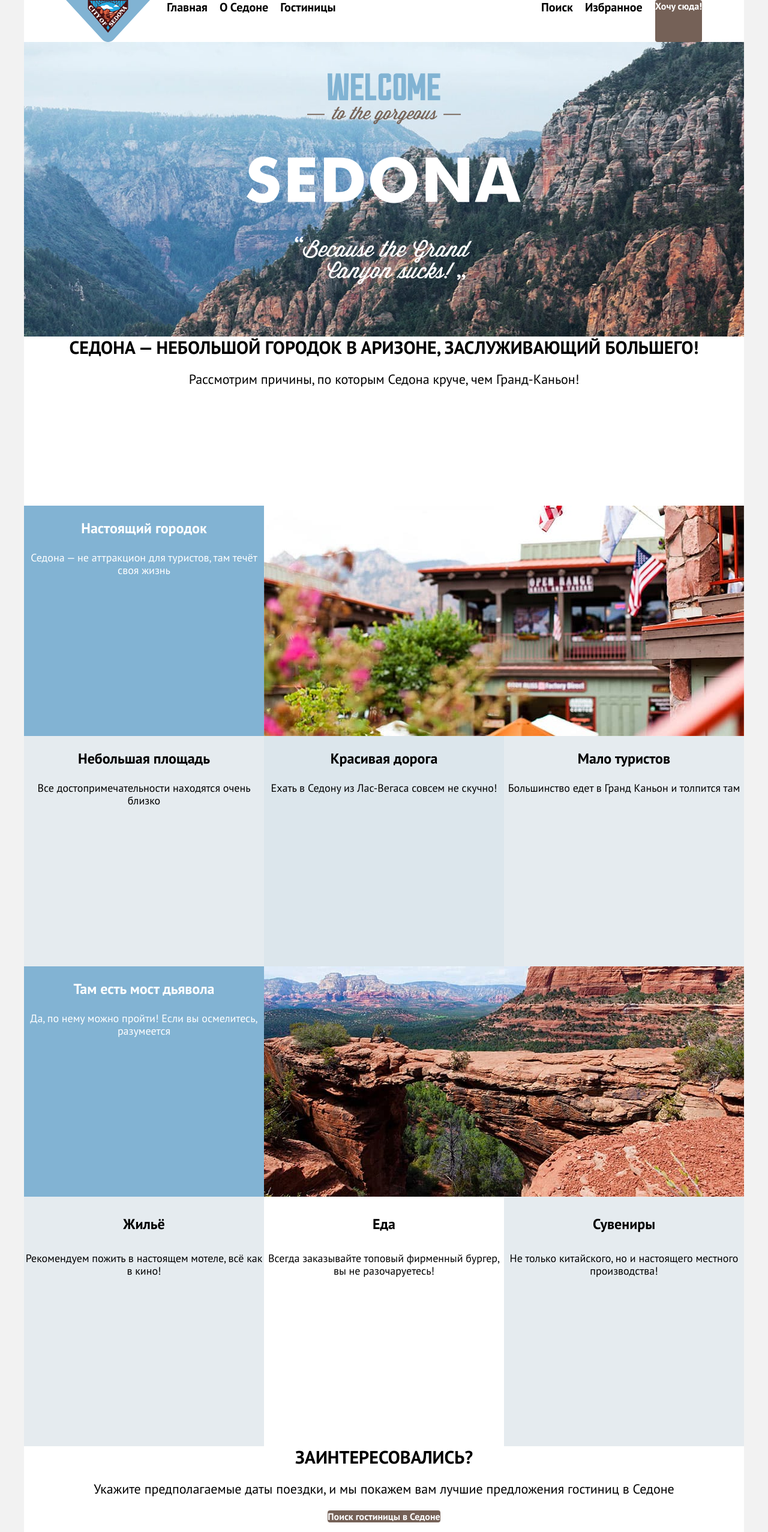
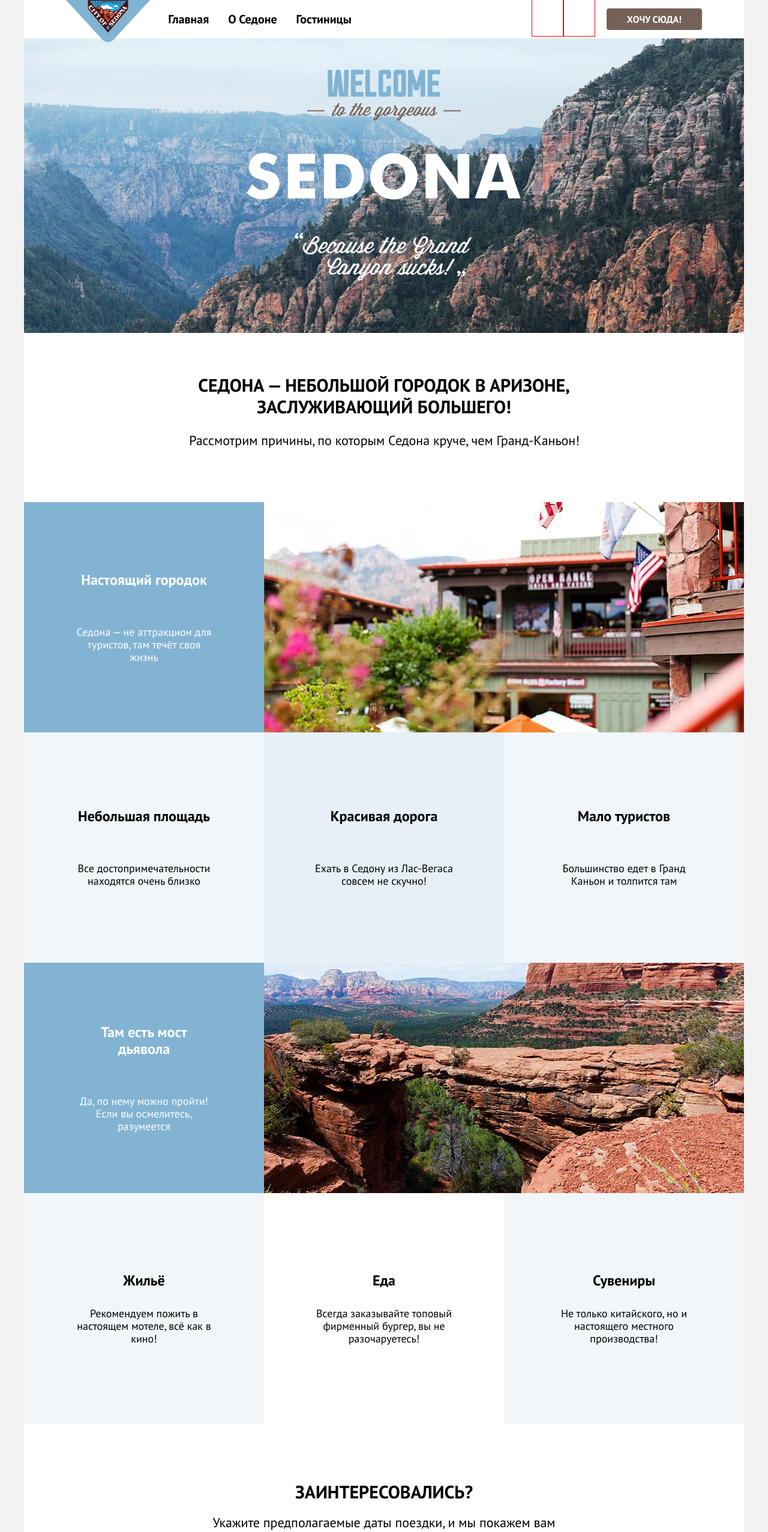
Before and after one commit to htmlacademy-htmlcss/1892547-sedona-35, a plain HTML site: page index.html in a window 1280 px wide. Shown: the top 2554 px of the page at 60% size. Drawn offline with Linux system fonts and the light colour scheme.

Commit message:
сетка компонентов главной страницы

```diff
--- a/index.html
+++ b/index.html
@@ -16,7 +16,6 @@
           <img src="img/logo.svg" alt="Логотип города Седона." width="140" height="70">
         </a>
         <nav class="navigation">
-            <div class="menu-container">
           <ul class="navigation-list">
             <li class="navigation-item">
               <a href="index.html" class="navigation-link navigation-link--active">Главная</a>
@@ -28,8 +27,6 @@
               <a href="catalog.html" class="navigation-link">Гостиницы</a>
             </li>
           </ul>
-            </div>
-            <div class="user-menu-container">
           <ul class="navigation-list navigation-user">
             <li class="navigation-item">
               <a class="navigation-link" href="#">
@@ -41,25 +38,24 @@
                 <span class="visually-hidden">Избранное</span>
               </a>
             </li>
-              </ul>
+            <li class="navigation-item">
               <a class="button navigation-link-button" href="#">
                 Хочу сюда!
               </a>
-            </div>
+            </li>
+          </ul>
         </nav>
       </div>
     </header>
     <main class="main-index" data-test="main">
       <section class="main-hero" data-test="hero">
-          <h1 class="visually-hidden" hidden>Седона — городок в Аризоне</h1>
-          <!--убрать hidden-->
+        <h1 class="visually-hidden">Седона — городок в Аризоне</h1>
         <div class="main-hero main-hero-image-container">
           <img class="main-hero main-hero-image" src="img/hero.png"
             alt="Welcome to the gorgeous Sedona, because the Grand Canyon sucks" width="458" height="352">
         </div>
         <section class="main-hero__title">
-            <h2 class="visually-hidden" hidden>Преимущества</h2>
-            <!--убрать hidden-->
+          <h2 class="visually-hidden">Преимущества</h2>
           <p class="main-title title">
             Седона — небольшой городок в Аризоне, заслуживающий большего!
           </p>
@@ -70,8 +66,8 @@
       </section>
       <section class="main-features" data-test="advantages">
         <ul class="features-list">
-            <li class="features-item">
-              <div class="features-block">
+          <li class="features-item card">
+            <div class="text-block">
               <h3 class="feature-title">Настоящий городок</h3>
               <p class="features-description">
                 Седона — не аттракцион для туристов, там течёт своя жизнь
@@ -79,32 +75,32 @@
             </div>
             <img src="img/advantages-1.jpg" alt="Домики на фоне гор." class="feature-image" width="800" height="384">
           </li>
-            <li class="features-item">
-              <div class="features-block">
+          <li class="features-item card">
+            <div class="text-block">
               <h3 class="feature-title">Небольшая площадь</h3>
               <p class="features-description">
                 Все достопримечательности находятся очень близко
               </p>
             </div>
           </li>
-            <li class="features-item">
-              <div class="features-block">
+          <li class="features-item card">
+            <div class="text-block">
               <h3 class="feature-title">Красивая дорога</h3>
               <p class="features-description">
                 Ехать в Седону из Лас-Вегаса совсем не скучно!
               </p>
             </div>
           </li>
-            <li class="features-item">
-              <div class="features-block">
+          <li class="features-item card">
+            <div class="text-block">
               <h3 class="feature-title">Мало туристов</h3>
               <p class="features-description">
                 Большинство едет в Гранд Каньон и толпится там
               </p>
             </div>
           </li>
-            <li class="features-item">
-              <div class="features-block">
+          <li class="features-item card">
+            <div class="text-block">
               <h3 class="feature-title">Там есть мост дьявола</h3>
               <p class="features-description">
                 Да, по нему можно пройти! Если вы осмелитесь, разумеется
@@ -117,24 +113,24 @@
       </section>
       <section class="advantages">
         <ul class="advantages-list">
-            <li class="advantages-item">
-              <div class="features-block">
+          <li class="advantages-item card">
+            <div class="text-block advantages-text-block">
               <h4 class="advantages-title">Жильё</h4>
               <p class="advantages-description">
                 Рекомендуем пожить в настоящем мотеле, всё как в кино!
               </p>
             </div>
           </li>
-            <li class="advantages-item">
-              <div class="features-block">
+          <li class="advantages-item card">
+            <div class="text-block advantages-text-block">
               <h4 class="advantages-title">Еда</h4>
               <p class="advantages-description">
                 Всегда заказывайте топовый фирменный бургер, вы не разочаруетесь!
               </p>
             </div>
           </li>
-            <li class="advantages-item">
-              <div class="features-block">
+          <li class="advantages-item card">
+            <div class="text-block advantages-text-block">
               <h4 class="advantages-title">Сувениры</h4>
               <p class="advantages-description">
                 Не только китайского, но и настоящего местного производства!
--- a/styles/styles.css
+++ b/styles/styles.css
@@ -34,11 +34,19 @@ body {
   display: flex;
   flex-direction: column;
   flex-grow: 1;
+  background-color: #ffffff;
 }
 
-/* .visually-hidden {
-  display: none;
-} */
+.visually-hidden {
+  position: absolute;
+  width: 1px;
+  height: 1px;
+  margin: -1px;
+  padding: 0;
+  border: 0;
+  clip: rect(0 0 0 0);
+  overflow: hidden;
+}
 
 .button {
   font-weight: 700;
@@ -48,6 +56,7 @@ body {
   background: #756157;
   border-radius: 4px;
   text-decoration: none;
+  text-transform: uppercase;
 }
 
 .title {
@@ -56,12 +65,12 @@ body {
   line-height: 36px;
   text-transform: uppercase;
   margin: 0;
+  margin-bottom: 20px;
 }
 
 .main-header {
   display: flex;
   justify-content: center;
-  background-color: #ffffff;
   color: #000000;
 }
 
@@ -106,16 +115,10 @@ body {
 }
 
 .description {
+  margin: 0;
   font-size: 22px;
   line-height: 26px;
-}
-
-
-.header-logo {
-  display: flex;
-  width: 138px;
-  padding: 0;
-  margin-right: auto;
+  margin-bottom: 54px;
 }
 
 .navigation {
@@ -123,41 +126,58 @@ body {
 }
 
 .menu-container {
-  width: 339px;
-}
-
-.user-menu-container {
-  display: flex;
-  gap: 20px;
-  width: 268px;
-  margin-left: 285px;
+  width: 340px;
 }
 
 .navigation-list {
   display: flex;
-  gap: 20px;
+  flex-wrap: wrap;
   list-style: none;
   font-weight: 700;
   font-size: 20px;
   line-height: 24px;
   margin: 0;
   padding: 0;
+  max-width: 340px
 }
 
-.navigation-link {
+.navigation-user {
+  display: flex;
+  flex-wrap: wrap;
+  margin-left: 285px;
+}
+
+.navigation-list .navigation-link {
+  display: block;
+  margin: 0;
+  padding: 20px 16px;
   color: inherit;
   text-decoration: none;
   text-align: center;
 }
 
-.navigation-link-button {
-  margin-left: auto;
+.navigation-user .navigation-link {
+  width: 20px;
+  height: 20px;
+  outline: 1px solid red;
 }
 
-.main-hero__title {
-  margin: 0;
-  background-color: #ffffff;
-  min-height: 282px;
+.header-logo {
+  width: 138px;
+  padding: 0;
+  margin-right: auto;
+}
+
+.header-logo img {
+  position: absolute;
+  z-index: 1000;
+}
+
+.navigation-link-button {
+  display: block;
+  padding: 8px 34px;
+  margin: 14px 20px;
+  margin-right: 0;
 }
 
 .main-hero {
@@ -178,6 +198,14 @@ body {
   padding-bottom: 83px;
 }
 
+.main-title {
+  margin: 69px 290px 25px 290px;
+}
+
+.main-description {
+  margin: 0 274px 90px 275px;
+}
+
 .features-list {
   display: flex;
   flex-wrap: wrap;
@@ -190,10 +218,17 @@ body {
   display: flex;
 }
 
-.features-block {
-  width: 400px;
-  min-height: 384px;
+.text-block {
+  display: flex;
+  flex-direction: column;
+  width: 230px;
   text-align: center;
+  gap: 62px;
+  margin: 0 85px;
+}
+
+.advantages-text-block {
+  gap: 30px
 }
 
 .feature-image {
@@ -206,8 +241,10 @@ body {
   margin: 0;
 }
 
-.features-item {
+.card {
   display: flex;
+  min-height: 384px;
+  align-items: center;
 }
 
 .features-item:first-child,
@@ -229,10 +266,11 @@ body {
   font-weight: 700;
   font-size: 24px;
   line-height: 28px;
+  margin: 0;
 }
 
-.catalog {
-  background-color: #ffffff;
+.features-description {
+  margin: 0;
 }
 
 .catalog-filter {
@@ -325,20 +363,39 @@ body {
   background-color: rgba(131, 179, 211, 0.12);
 }
 
-.advantages-item:nth-child(2) {
-  background-color: #ffffff;
-}
-
 .advantages-title {
   font-weight: 700;
   font-size: 24px;
   line-height: 28px;
+  margin: 0;
+}
+
+.advantages-description {
+  margin: 0;
 }
 
 .main-order {
-  background-color: #ffffff;
+  display: flex;
+  flex-direction: column;
+  align-items: center;
   text-align: center;
-  min-height: 406px;
+}
+
+.order-title {
+  margin-top: 96px;
+}
+
+.order-description {
+  text-align: center;
+  width: 592px;
+}
+
+.order-button {
+  display: block;
+  font-size: 20px;
+  line-height: 36px;
+  padding: 8px 50px;
+  margin-bottom: 96px;
 }
 
 .newsletter {
@@ -348,6 +405,9 @@ body {
   background-color: #6495ed;
   color: #ffffff;
   text-align: center;
+  display: flex;
+  flex-direction: column;
+  align-items: center;
 }
 
 .inner-newsletter {
@@ -357,7 +417,11 @@ body {
 
 .newsletter-title {
   color: #ffffff;
-  padding-top: 96px;
+  margin-top: 96px;
+}
+
+.newsletter-description {
+  width: 475px;
 }
 
 .inner-newsletter-title {
@@ -365,17 +429,33 @@ body {
 }
 
 .newsletter-form {
-  padding-bottom: 104px;
+  display: flex;
+  width: 684px;
+  margin-bottom: 104px;
+}
+
+.newsletter-input {
+  width: 452px;
+  padding: 12px 20px;
 }
 
 .newsletter-button {
+  font-size: 20px;
+  line-height: 36px;
   border: none;
+  background: #82B3D3;
+  border-radius: 0px 4px 4px 0px;
+  display: block;
+  margin: 0;
+  padding: 8px 50px;
+  color: inherit;
+  text-decoration: none;
+  text-align: center;
 }
 
 .page-footer {
   display: flex;
   justify-content: center;
-  background-color: #ffffff;
   text-align: center;
 }
 
@@ -392,14 +472,26 @@ body {
   margin-right: auto;
 }
 
+.footer-social-link {
+  display: block;
+  width: 48px;
+  height: 40px;
+  outline: 1px solid red;
+  margin-top: 45px;
+  color: inherit;
+  text-decoration: none;
+  text-align: center;
+}
+
 .phone {
   font-size: 40px;
   line-height: 40px;
   text-decoration: none;
   color: #000000;
-  margin: 0 auto;
+  margin: 40px auto 30px auto;
 }
 
 .footer-logo-link {
   margin-left: auto;
+  margin-top: 48px;
 }
```
Also changed, not shown: catalog.html (+3 -4 lines). Lines whose indentation alone changed are shown as unchanged.
